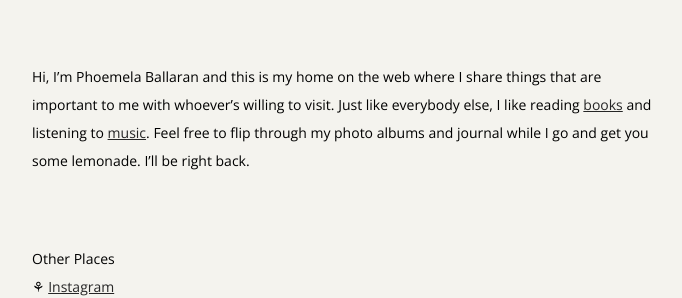
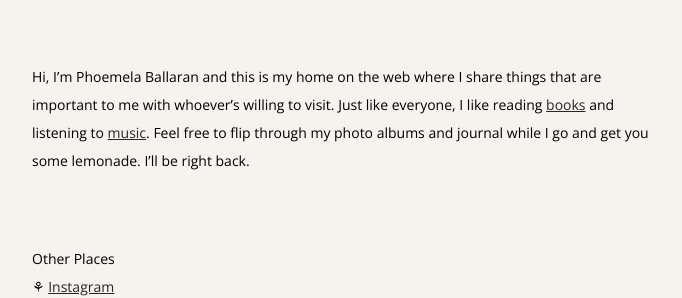
Before and after one commit to comballar/comballar.github.io, a Jekyll site: the page built from about.html, in a window 1280 px wide. Shown: the part 1220-1518 px from the top of the page, without its empty margins (88-770 px from the left). Built offline with Jekyll 4.4.1, drawn with Linux system fonts in a browser that asks for light colours.

Commit message:
Update about.html

```diff
--- a/about.html
+++ b/about.html
@@ -7,7 +7,7 @@ permalink: /about/
 <br><p style="text-align:center;"><img  src="https://comoballar.github.io/assets/images/selfportrait.jpg"/></p>
 <br>
 <p>Hi, I’m Phoemela Ballaran and this is my home on the web where I share things that are important to me with whoever’s willing to visit.
-  Just like everybody else, I like reading <a href="https://oku.club/user/phoemela" target="_blank">books</a> and listening to <a href="https://radio4000.com/comoballar" target="_blank">music</a>.
+  Just like everyone, I like reading <a href="https://oku.club/user/phoemela" target="_blank">books</a> and listening to <a href="https://radio4000.com/comoballar" target="_blank">music</a>.
   Feel free to flip through my photo albums and journal while I go and get you some lemonade.
   I’ll be right back.</p>
 <br>
```
